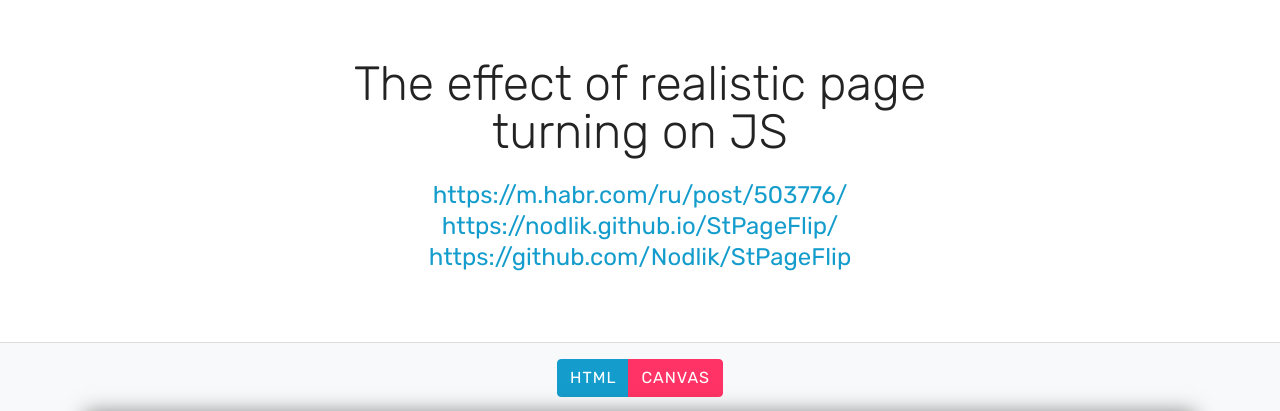
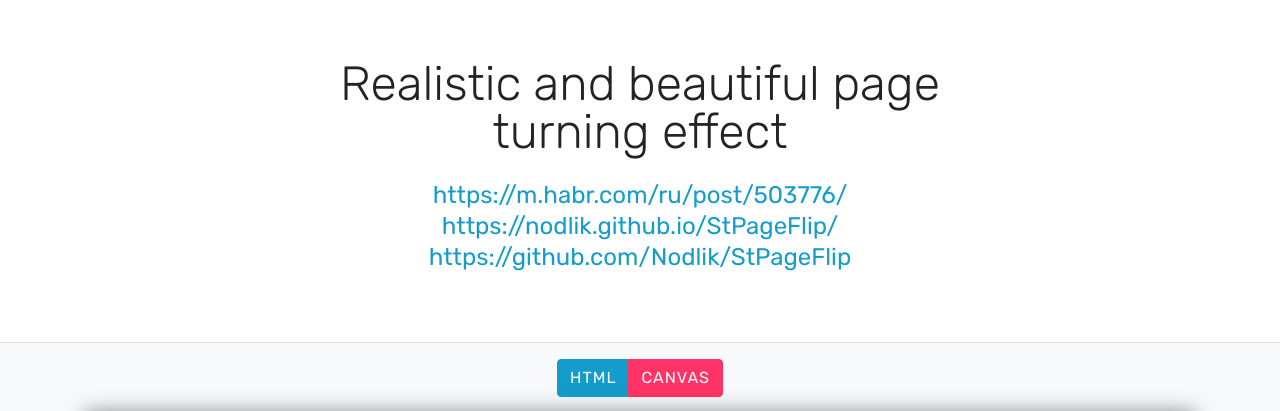
Before and after one commit to casper392945/st-page-flip, a plain HTML site: page index.html in a window 1280 px wide. Shown: the top 411 px of the page. Drawn offline with Linux system fonts and the light colour scheme; a script that the page names is missing.

Commit message:
Add files via upload

```diff
--- a/index.html
+++ b/index.html
@@ -1,5 +1,5 @@
 <!DOCTYPE html>
-<html  >
+<html>
 <head>
   <!-- Site made with Mobirise Website Builder v5.0.5, https://mobirise.com -->
   <meta charset="UTF-8">
@@ -7,10 +7,10 @@
   <meta name="generator" content="Mobirise v5.0.5, mobirise.com">
   <meta name="viewport" content="width=device-width, initial-scale=1, minimum-scale=1">
   <link rel="shortcut icon" href="assets/images/logo4.png" type="image/x-icon">
-  <meta name="description" content="CodePen - St Page Flip">
-
-
-  <title>CodePen - St Page Flip</title>
+  <meta name="description" content="Realistic and beautiful page turning effect">
+
+
+  <title>Realistic and beautiful page turning effect</title>
   <link rel="stylesheet" href="assets/bootstrap/css/bootstrap.min.css">
   <link rel="stylesheet" href="assets/bootstrap/css/bootstrap-grid.min.css">
   <link rel="stylesheet" href="assets/bootstrap/css/bootstrap-reboot.min.css">
@@ -31,7 +31,7 @@
     <div class="container">
         <div class="media-container-row">
             <div class="title col-12 col-md-8">
-                <h2 class="align-center pb-3 mbr-fonts-style display-2">The effect of realistic page turning on JS</h2>
+                <h2 class="align-center pb-3 mbr-fonts-style display-2">Realistic and beautiful page turning effect</h2>
                 <h3 class="mbr-section-subtitle align-center mbr-light mbr-fonts-style display-5">
                     <a href="https://m.habr.com/ru/post/503776/">https://m.habr.com/ru/post/503776/</a><br><a href="https://nodlik.github.io/StPageFlip/">https://nodlik.github.io/StPageFlip/</a><br><a href="https://github.com/Nodlik/StPageFlip">https://github.com/Nodlik/StPageFlip</a>
                 </h3>
@@ -41,7 +41,7 @@
     </div>
 </section>
 
-<section class="engine"><a href="https://mobirise.info/q">free responsive website templates</a></section><section class="cid-s0gBIkOK6n" id="content4-0">
+<section class="engine"><a href="https://mobirise.info/c">website builder</a></section><section class="cid-s0gBIkOK6n" id="content4-0">
 
 
 <div class="demo-block bg-light pt-3 pb-3 overflow-hidden">
```
